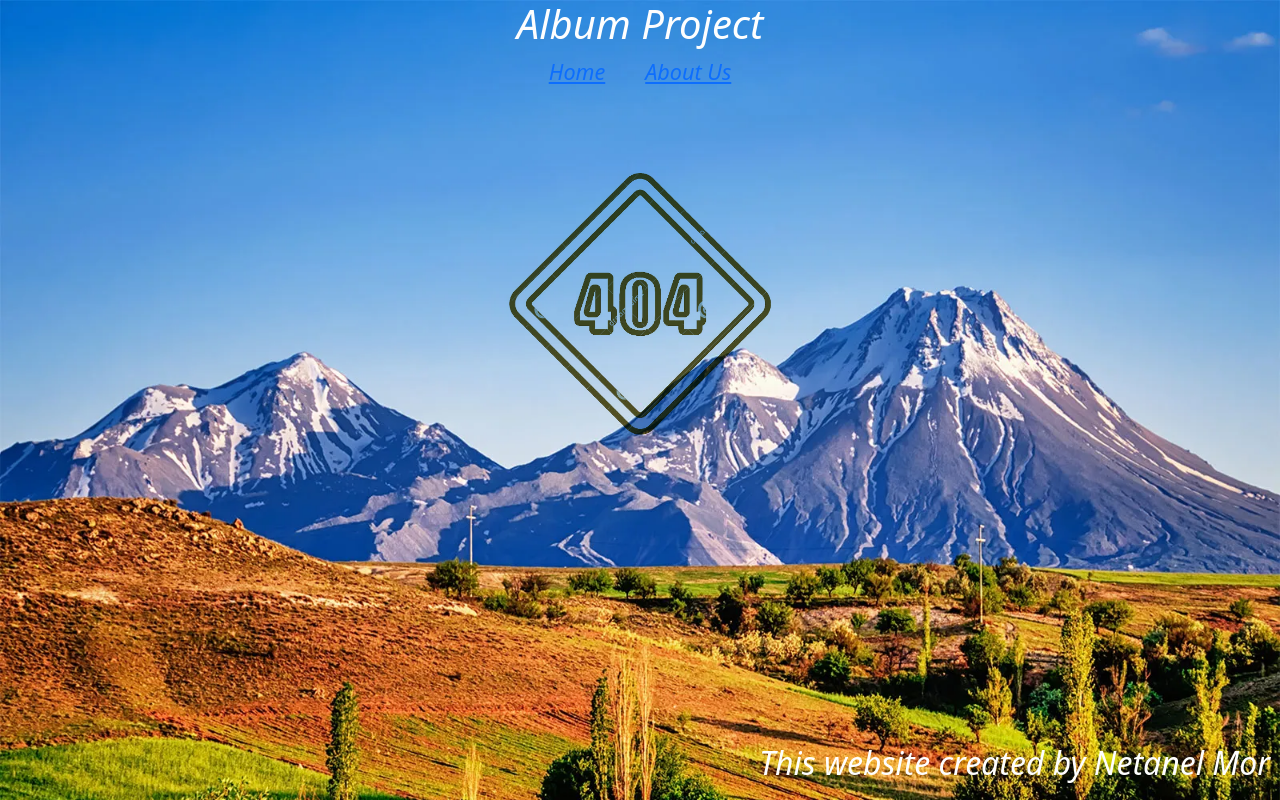
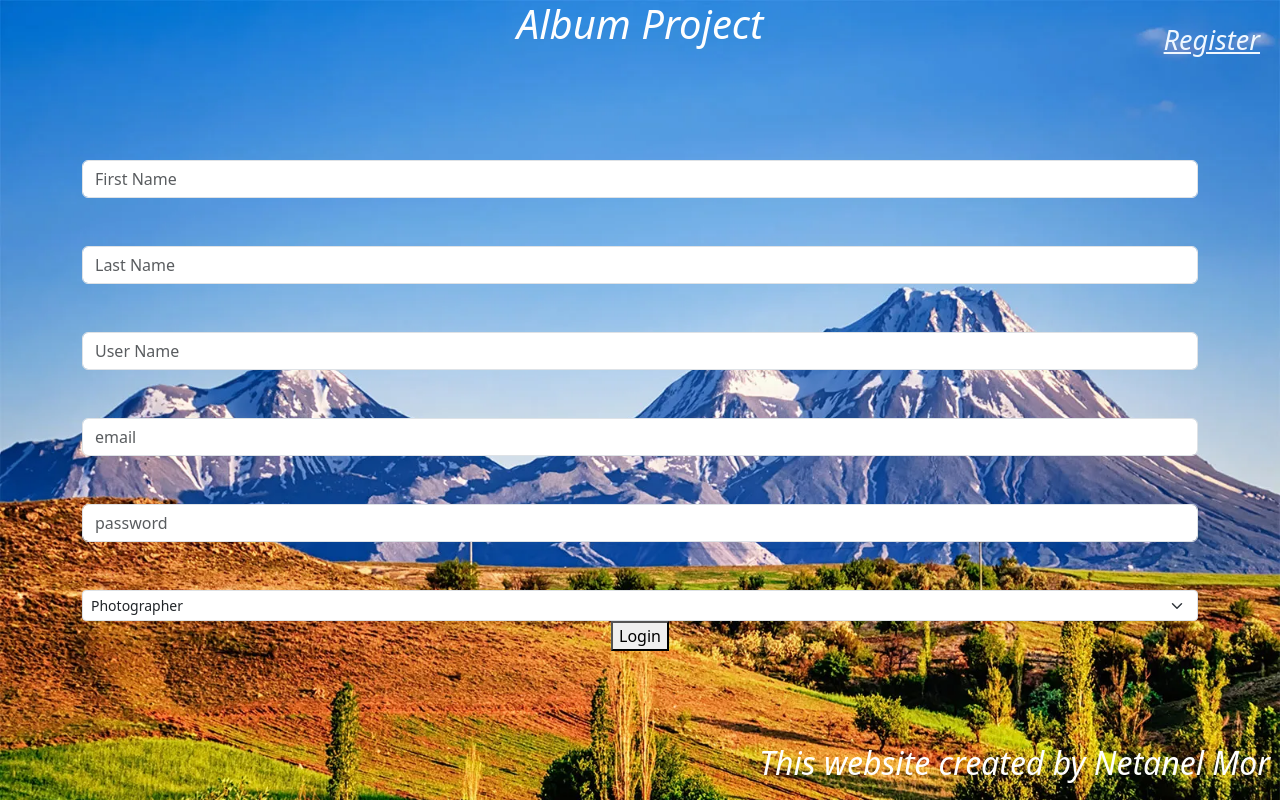
Before and after one commit to MorNetanel/album, a React (Create React App) app in the folder album_frontend/album_front/album_front/: page /auth/register in a window 1280 px wide. Built offline with nearby package versions, Linux system fonts and the light colour scheme; what notyf would draw is missing.

Commit message:
add register

```diff
--- /dev/null
+++ b/album_frontend/album_front/album_front/src/Components/AuthArea/AuthMenu/AuthMenu.css
@@ -0,0 +1,17 @@
+.AuthMenu {
+
+
+
+}
+
+
+.AuthMenu>div{
+    font-size: 150%;
+    position: absolute;
+    right: 20px;
+    top: 20px;
+}
+
+.Auth{
+    color: aliceblue;
+}
--- /dev/null
+++ b/album_frontend/album_front/album_front/src/Components/AuthArea/AuthMenu/AuthMenu.tsx
@@ -0,0 +1,16 @@
+import { Link } from "react-router-dom";
+import Register from "../Register/Register";
+import "./AuthMenu.css";
+
+function AuthMenu(): JSX.Element {
+    return (
+        <div className="AuthMenu">
+                <div >
+            <Link className="Auth" to="/auth/register">Register</Link>
+
+			</div>
+        </div>
+    );
+}
+
+export default AuthMenu;
--- /dev/null
+++ b/album_frontend/album_front/album_front/src/Components/AuthArea/Login/Login.css
@@ -0,0 +1,3 @@
+.Login {
+
+}
--- /dev/null
+++ b/album_frontend/album_front/album_front/src/Components/AuthArea/Register/Register.css
@@ -0,0 +1,3 @@
+.Register {
+
+}
--- /dev/null
+++ b/album_frontend/album_front/album_front/src/Components/AuthArea/Register/Register.tsx
@@ -0,0 +1,83 @@
+import { useForm } from "react-hook-form";
+import { useNavigate } from "react-router-dom";
+import { AppUserModel } from "../../../Models/AppUser";
+import authService from "../../../Services/AuthService";
+import notificationService from "../../../Services/NotificationService";
+import "./Register.css";
+
+function Register(): JSX.Element {
+
+
+    const {register, handleSubmit, formState} = useForm<AppUserModel>();
+    const navigate = useNavigate();
+
+    function send(appUser: AppUserModel){
+
+        authService.register(appUser)
+        .then( () =>{
+            notificationService.success("Hello ");
+            navigate("/home");
+        })
+        .catch(err => notificationService.error(err));
+    }
+
+    return (
+        <div className="Register">
+			 <div className="container-lg forml">
+                <form onSubmit={handleSubmit(send)}>
+
+                    <input className="form-control" placeholder="First Name" {...register("firstName", {
+                        required:{value:true, message:"Please insert first name"},
+                        minLength:{value:2, message:"First name must be minimum 2 characters long"},
+                        maxLength:{value:10, message:"First name must be maximum 10 characters long"}
+                    })} />
+                     <span className="error">{formState.errors?.firstName?.message}</span><br/><br/>
+
+
+
+                    <input className="form-control" placeholder="Last Name" {...register("lastName", {
+                        required:{value:true, message:"Please insert last name"},
+                        minLength:{value:2, message:"Last name must be minimum 2 characters long"},
+                        maxLength:{value:10, message:"Last name must be maximum 10 characters long"}
+                    })} />
+                     <span className="error">{formState.errors?.lastName?.message}</span><br/><br/>
+
+                     <input className="form-control" placeholder="User Name" {...register("username", {
+                        required:{value:true, message:"Please insert User name"},
+                        minLength:{value:5, message:"User name must be minimum 5 characters long"},
+                        maxLength:{value:10, message:"User name must be maximum 10 characters long"}
+                    })} />
+                     <span className="error">{formState.errors?.username?.message}</span><br/><br/>
+
+
+                     <input type="eamil" className="form-control" placeholder="email" {...register("email" , {
+                        required:{value:true, message:"Please insert email"},
+                        minLength:{value:5, message:"Email must be at least 5 characters long"},
+                        maxLength:{value:20, message:"Email must be maximum 20 characters long"}
+                    })}/>
+
+                     <span className="error">{formState.errors?.email?.message}</span><br/><br/>
+
+                    <input type="password" className="form-control" placeholder="password" {...register("password" , {
+                        required:{value:true, message:"Please insert password"},
+                        minLength:{value:5, message:"Password must be at least 5 characters long"},
+                        maxLength:{value:15, message:"Email must be maximum 15 characters long"}
+                    })}/>
+                     <span className="error">{formState.errors?.password?.message}</span><br/><br/>
+
+                    <select name="appUserType" className="form-select form-select-sm" aria-label=".form-select-sm example"{...register("appUserType")} >
+                        <option value="PHOTOGRAPHER">Photographer</option>
+                        <option value="CLIENT">Client</option>
+                    </select>
+
+
+
+                    <button type="submit" >Login</button>
+
+                </form>
+                </div>
+        </div>
+    );
+}
+
+export default Register;
--- a/album_frontend/album_front/album_front/src/Components/LayoutArea/Heading/Heading.tsx
+++ b/album_frontend/album_front/album_front/src/Components/LayoutArea/Heading/Heading.tsx
@@ -1,3 +1,5 @@
+import { Link } from "react-router-dom";
+import AuthMenu from "../../AuthArea/AuthMenu/AuthMenu";
 import Menu from "../Menu/Menu";
 import "./Heading.css";
 
@@ -5,8 +7,10 @@ function Heading(): JSX.Element {
     return (
         <div className="Heading">
 			<div>
+               <div className="Auth"><AuthMenu/></div>
                 <h1>Album Project</h1>
-                <Menu/>
+
+
             </div>
         </div>
     );
--- a/album_frontend/album_front/album_front/src/Components/LayoutArea/Home/Home.css
+++ b/album_frontend/album_front/album_front/src/Components/LayoutArea/Home/Home.css
@@ -1,4 +1,4 @@
-.Home {
+.Home Photo {
 	overflow: auto;
 
 }
--- a/album_frontend/album_front/album_front/src/Components/LayoutArea/Routing/Routing.tsx
+++ b/album_frontend/album_front/album_front/src/Components/LayoutArea/Routing/Routing.tsx
@@ -3,6 +3,7 @@ import { Navigate, Route, Routes } from "react-router-dom";
 import Home from "../Home/Home";
 import PageNotFound from "../PageNotFound/PageNotFound";
 import AboutUs from "../../AboutUsArea/AboutUs/AboutUs";
+import Register from "../../AuthArea/Register/Register";
 
 
 function Routing(): JSX.Element {
@@ -13,6 +14,7 @@ function Routing(): JSX.Element {
 
             <Route path="/home" element={<Home />} />
             <Route path="/aboutus" element={<AboutUs />} />
+            <Route path="/auth/register" element={<Register />} />
 
 
 
--- a/album_frontend/album_front/album_front/src/Services/AuthService.ts
+++ b/album_frontend/album_front/album_front/src/Services/AuthService.ts
@@ -7,6 +7,8 @@ import appConfig from "../Util/Config";
 class AuthService{
 
     public async register(credentials:AppUserModel){
+        console.log(credentials);
+
         const response = axios.post<string>(appConfig.authUrl + "/register", credentials);
         const token = (await response).data;
         authStore.dispatch(loginAction(token));
```
Also changed, not shown: album_frontend/album_front/album_front/src/Components/AuthArea/Login/Login.tsx (added, +11 -0 lines), album_frontend/album_front/album_front/src/Components/LayoutArea/Heading/Heading.css (line endings or trailing spaces).
